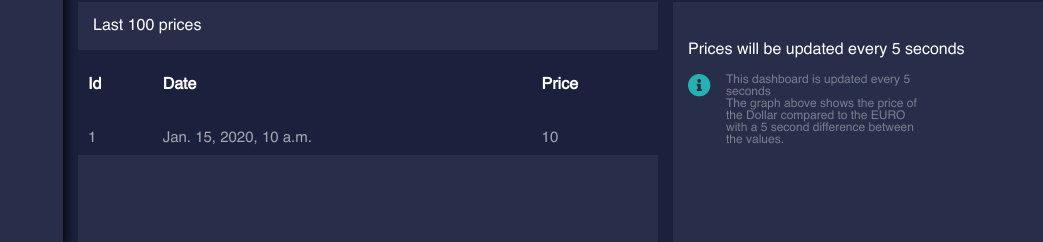
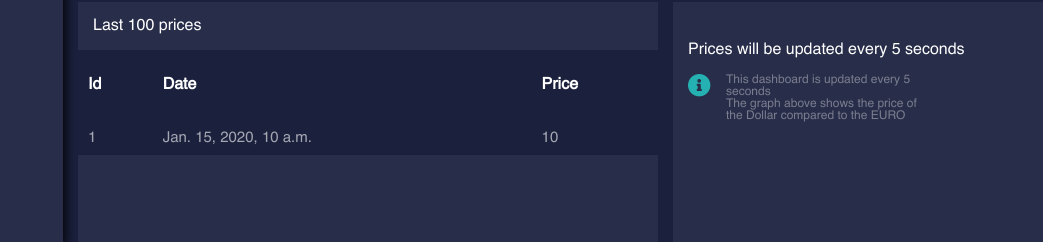
Before and after one commit to JoeyAlpha5/cavalry_test, a Django app: template forex_data/templates/forex_data/index.html in a window 1280 px wide; the page is wider, and only the part inside the window is pictured. Shown: the part 705-947 px from the top of that part, without its empty margins (237-1280 px from the left). Run offline with Django 3.2, Linux system fonts and the light colour scheme; the template is opened without the code that fills it: most values are stand-ins (such as "Sample title", 1, 10 or a date in 2020); data that the repository does not hold is empty.

```diff
--- a/forex_data/templates/forex_data/index.html
+++ b/forex_data/templates/forex_data/index.html
@@ -91,7 +91,6 @@
                 <img src="{% static 'forex_data/blue_info_icon.png' %}" class="info_icon">
                 <span class="info_text">This dashboard is updated every 5 seconds<br>
                     The graph above shows the price of the Dollar compared to the EURO
-                    with a 5 second difference between the values.
                 </span>
             </div>
         </div>
```
